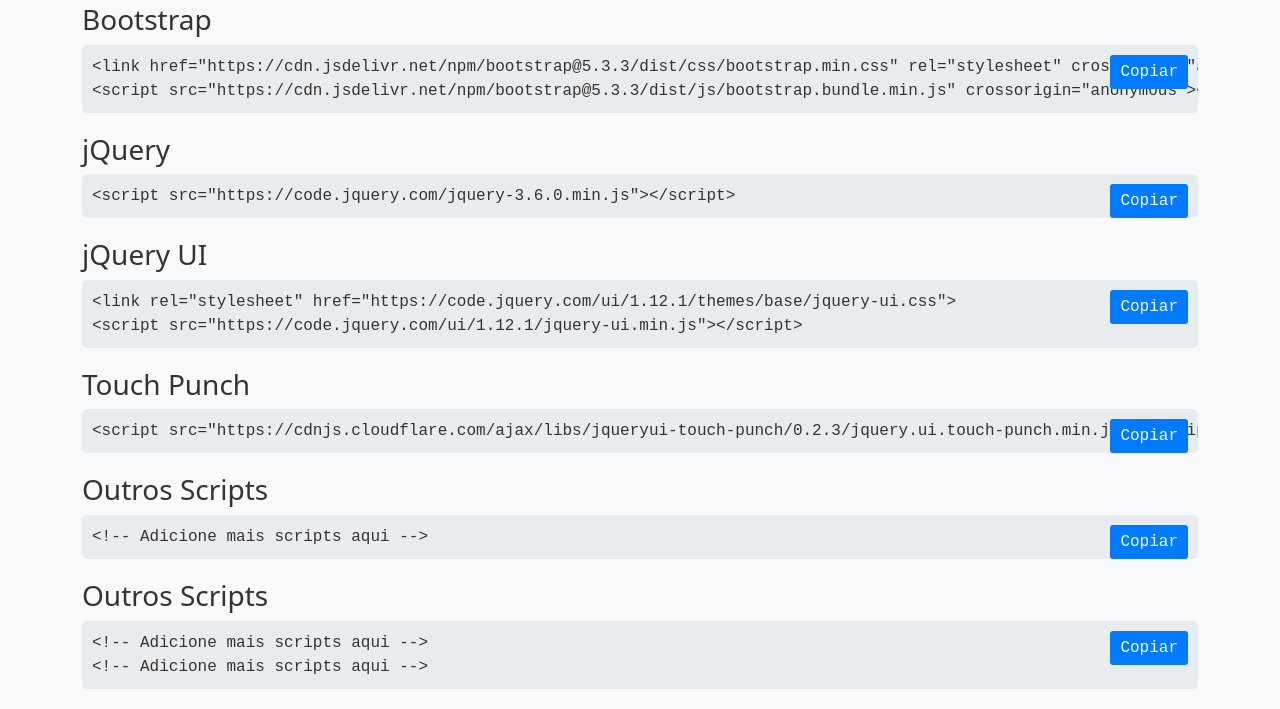
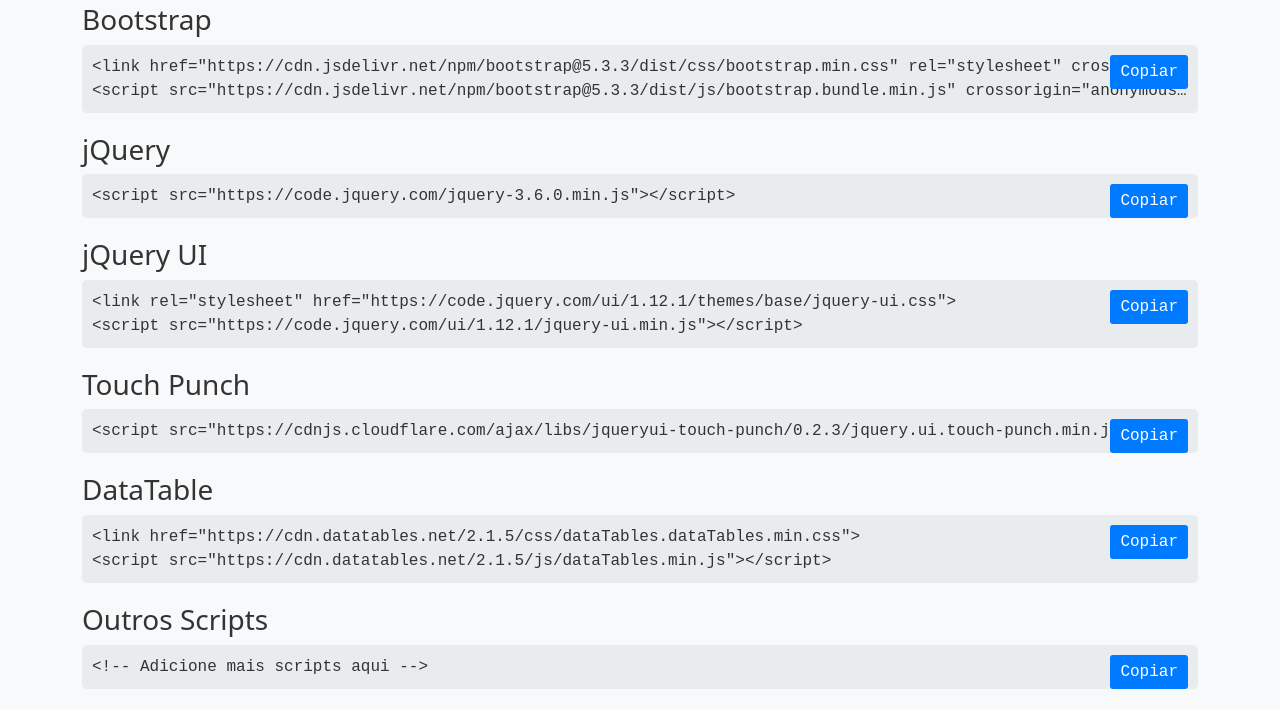
Before and after one commit to Dorcaschagas/bibliotecasMaisUsadas, a plain HTML site: page index.html in a window 1280 px wide. Shown: the part 103-812 px from the top of the page. Drawn offline with nearby package versions, Linux system fonts and the light colour scheme.

Commit message:
adicionando mais

```diff
--- a/index.html
+++ b/index.html
@@ -23,6 +23,7 @@
             font-family: monospace;
             white-space: nowrap;
             overflow-x: auto;
+            text-overflow: ellipsis;
         }
         .copy-btn {
             position: absolute;
@@ -76,15 +77,15 @@
         </div>
 
         <!-- Outros Scripts -->
-        <h3>Outros Scripts</h3>
+        <h3>DataTable</h3>
         <div class="code-box">
-            &lt;!-- Adicione mais scripts aqui --&gt;
+            &lt;link href="https://cdn.datatables.net/2.1.5/css/dataTables.dataTables.min.css"&gt;<br>
+            &lt;script src="https://cdn.datatables.net/2.1.5/js/dataTables.min.js"&gt;&lt;/script&gt;
             <button class="copy-btn" onclick="copyCode(this)">Copiar</button>
         </div>
         <!-- Outros Scripts -->
         <h3>Outros Scripts</h3>
         <div class="code-box">
-            &lt;!-- Adicione mais scripts aqui --&gt;<br>
             &lt;!-- Adicione mais scripts aqui --&gt;
             <button class="copy-btn" onclick="copyCode(this)">Copiar</button>
         </div>
```
